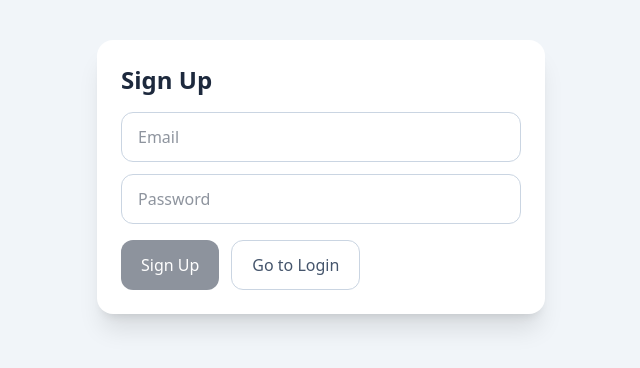
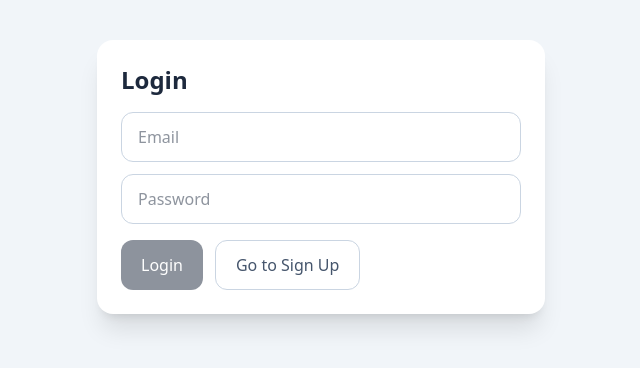
Before and after one commit to mae134/todo-app, a React (Vite) app: page / in a window 1280 px wide. Shown: the top 368 px of the page, without its empty margins (319-959 px from the left). Built offline with nearby package versions, Linux system fonts and the light colour scheme; no server answers.

Commit message:
fix: show login form by default

```diff
--- a/src/components/AuthForm.tsx
+++ b/src/components/AuthForm.tsx
@@ -2,8 +2,8 @@ import { useState } from 'react'
 import { supabase } from '../lib/supabase'
 
 export function AuthForm() {
-  // ログイン状態
-  const [isLogin, setIsLogin] = useState(false)
+  // ログイン状態(初期はログイン画面を表示)
+  const [isLogin, setIsLogin] = useState(true)
   // emailの状態
   const [email, setEmail] = useState('')
   const [password, setPassword] = useState('')
```
